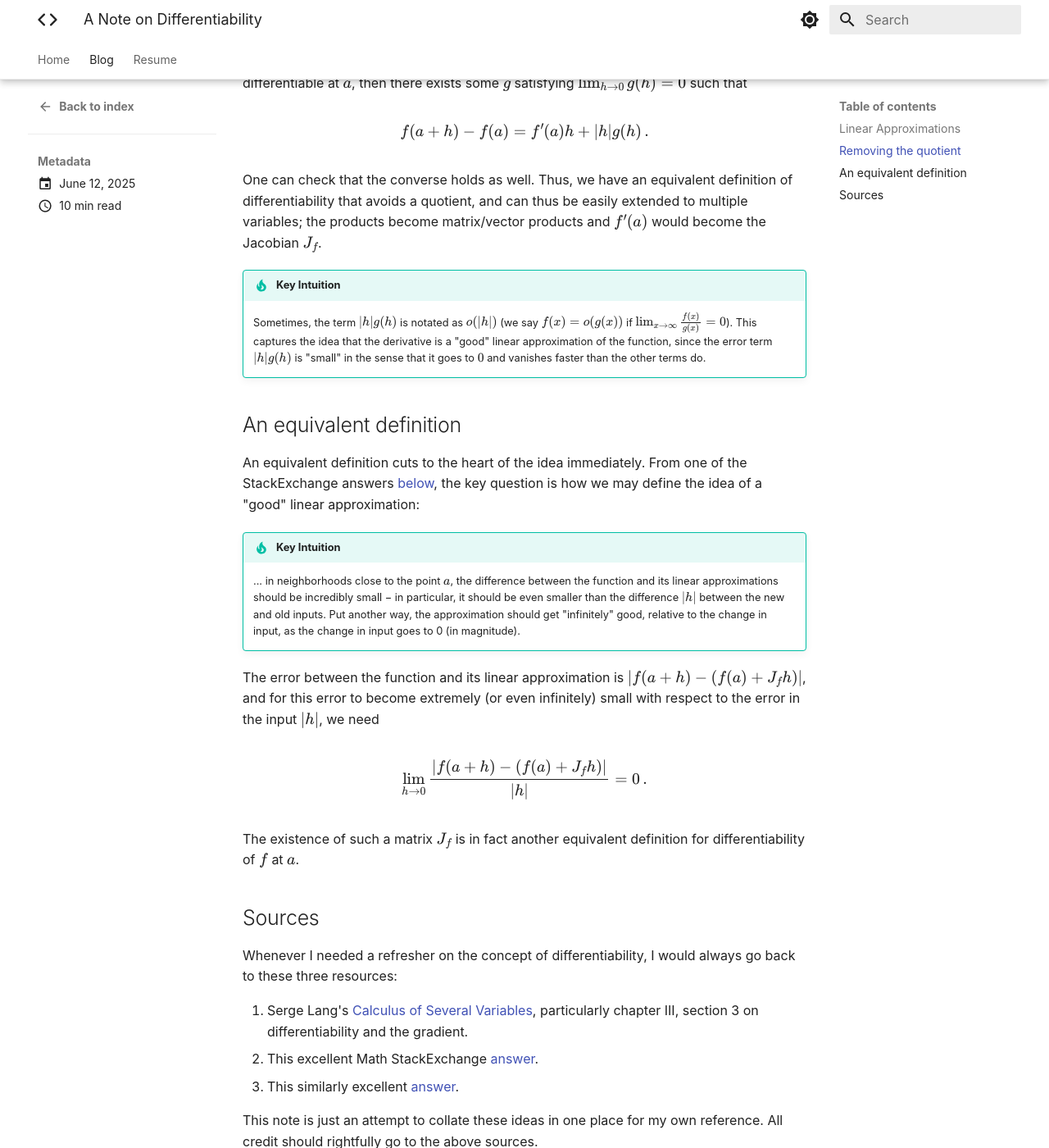
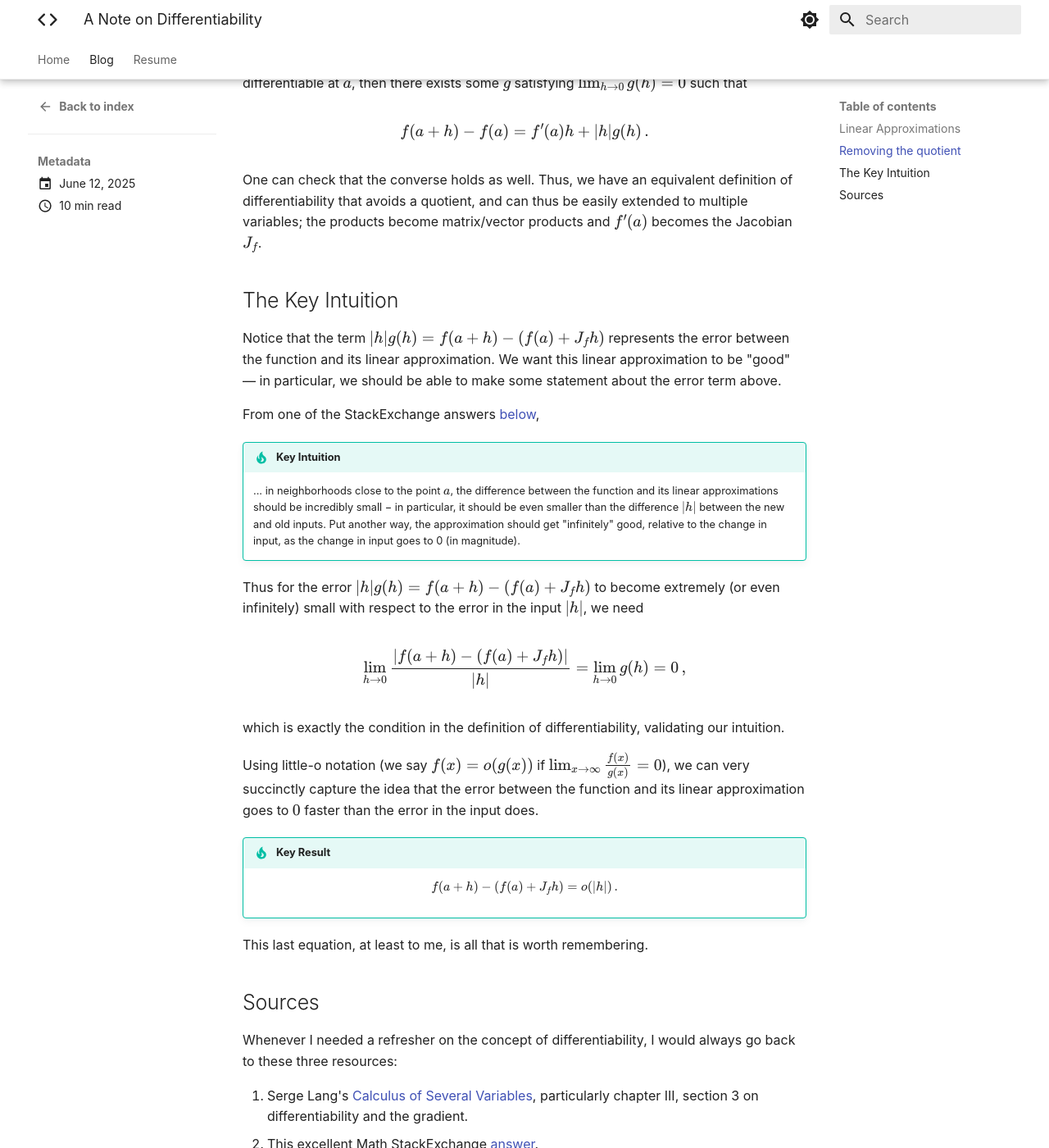
Before and after one commit to advaypakhale/advaypakhale.github.io, an MkDocs documentation site: the page built from docs/blog/posts/differentiability.md, in a window 1280 px wide and 1400 px high, scrolled down 1202 px. Shown: the whole window at 82% size. Built offline with MkDocs 1.6.1 and Material for MkDocs 9.7.7, drawn with Linux system fonts in a browser that asks for light colours; some web fonts are replaced; comment, search, counter and statistics services are not loaded.

Commit message:
docs: differentiability (v2)

```diff
--- a/docs/blog/posts/differentiability.md
+++ b/docs/blog/posts/differentiability.md
@@ -52,25 +52,33 @@ $$
 f(a + h) - f(a) = f'(a)h + |h|g(h)\,.
 $$
 
-One can check that the converse holds as well. Thus, we have an equivalent definition of differentiability that avoids a quotient, and can thus be easily extended to multiple variables; the products become matrix/vector products and $f'(a)$ would become the Jacobian $J_f$.
+One can check that the converse holds as well. Thus, we have an equivalent definition of differentiability that avoids a quotient, and can thus be easily extended to multiple variables; the products become matrix/vector products and $f'(a)$ becomes the Jacobian $J_f$.
 
-!!! tip "Key Intuition"
-    Sometimes, the term $|h|g(h)$ is notated as $o(|h|)$ (we say $f(x) = o(g(x))$ if $\lim_{x \to \infty}{\frac{f(x)}{g(x)}} = 0$). This captures the idea that the derivative is a "good" linear approximation of the function, since the error term $|h|g(h)$ is "small" in the sense that it goes to $0$ and vanishes faster than the other terms do.
+## The Key Intuition
 
-## An equivalent definition
+Notice that the term $|h|g(h) = f(a+h) - (f(a) + J_f h)$ represents the error between the function and its linear approximation. We want this linear approximation to be "good" — in particular, we should be able to make some statement about the error term above.
 
-An equivalent definition cuts to the heart of the idea immediately. From one of the StackExchange answers [below](#sources), the key question is how we may define the idea of a "good" linear approximation:
+From one of the StackExchange answers [below](#sources),
 
 !!! tip "Key Intuition"
     ... in neighborhoods close to the point $a$, the difference between the function and its linear approximations should be incredibly small − in particular, it should be even smaller than the difference $|h|$ between the new and old inputs. Put another way, the approximation should get "infinitely" good, relative to the change in input, as the change in input goes to 0 (in magnitude).
 
-The error between the function and its linear approximation is $|f(a+h) - (f(a) + J_f h)|$, and for this error to become extremely (or even infinitely) small with respect to the error in the input $|h|$, we need
+Thus for the error $|h|g(h) = f(a+h) - (f(a) + J_f h)$ to become extremely (or even infinitely) small with respect to the error in the input $|h|$, we need
 
 $$
-\lim_{h \to 0}\frac{|f(a+h) - (f(a) + J_f h)|}{|h|} = 0\,.
+\lim_{h \to 0}\frac{|f(a+h) - (f(a) + J_f h)|}{|h|} = \lim_{h \to 0}{g(h)} = 0\,,
 $$
 
-The existence of such a matrix $J_f$ is in fact another equivalent definition for differentiability of $f$ at $a$.
+which is exactly the condition in the definition of differentiability, validating our intuition.
+
+Using little-o notation (we say $f(x) = o(g(x))$ if $\lim_{x \to \infty}{\frac{f(x)}{g(x)}} = 0$), we can very succinctly capture the idea that the error between the function and its linear approximation goes to $0$ faster than the error in the input does.
+
+!!! tip "Key Result"
+    $$
+    f(a+h) - (f(a) + J_f h) = o(|h|)\,.
+    $$
+
+This last equation, at least to me, is all that is worth remembering.
 
 ## Sources
 Whenever I needed a refresher on the concept of differentiability, I would always go back to these three resources:
```
